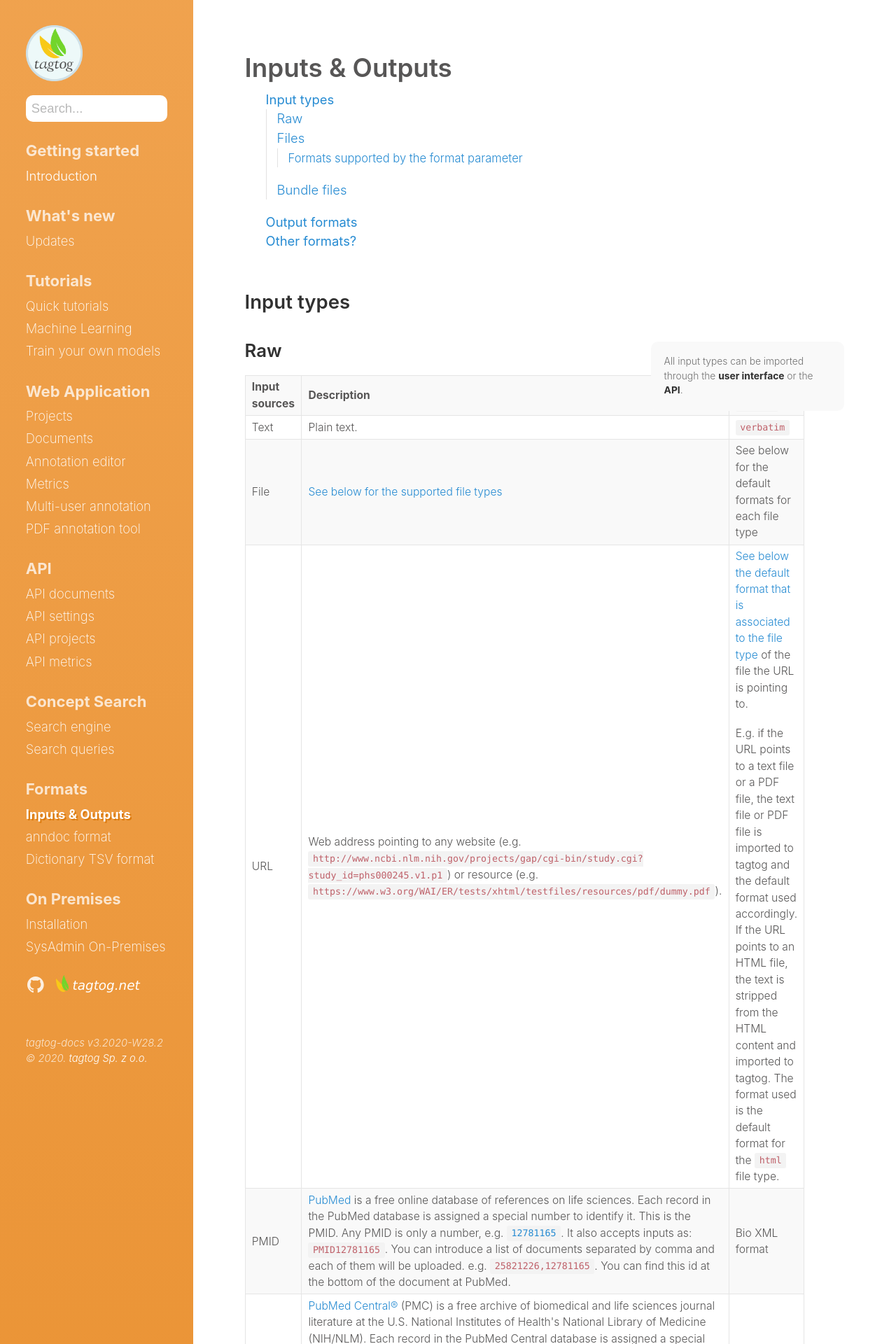
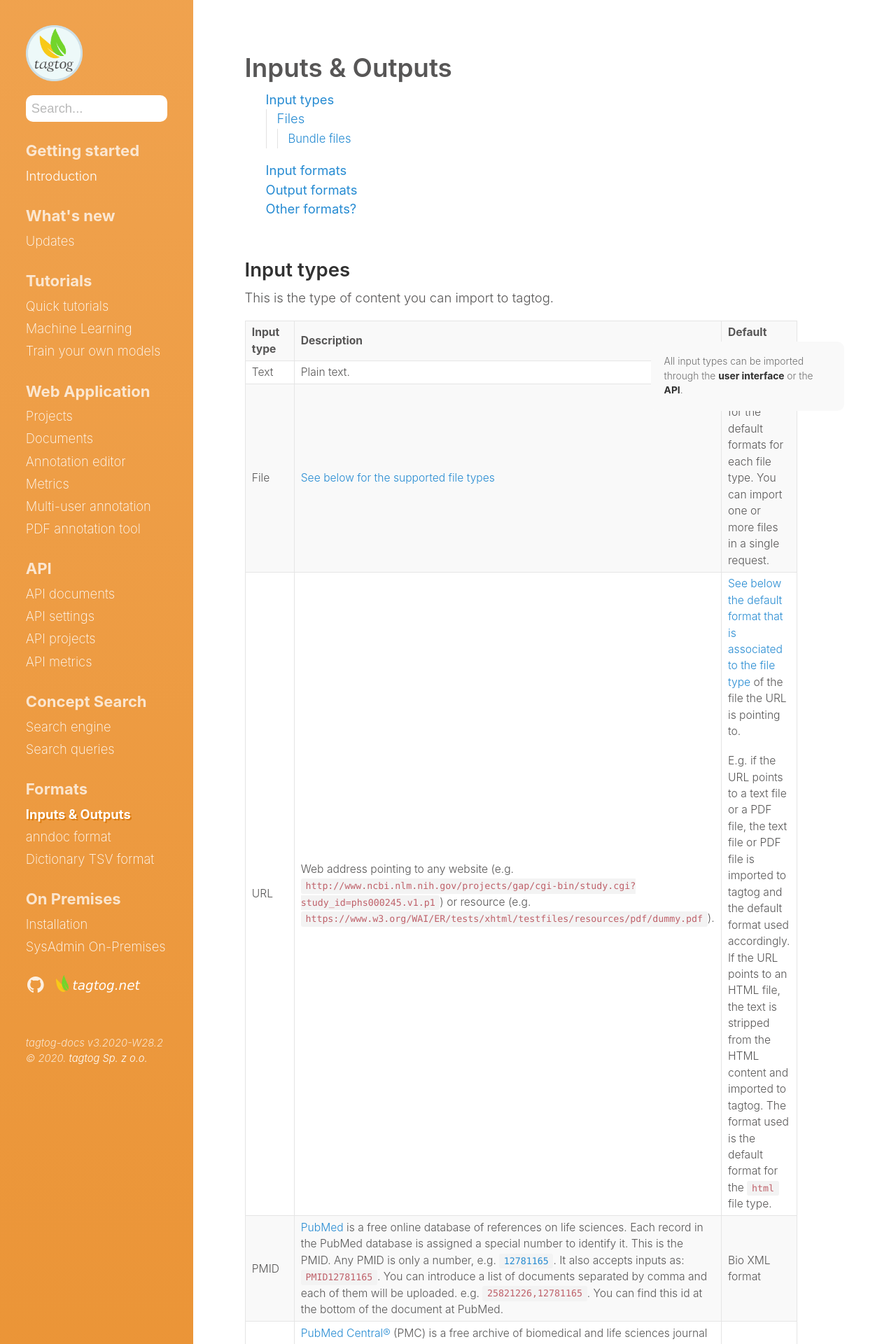
Before and after one commit to tagtogorg/tagtog-doc, a Jekyll site: the page built from ioformats.md, in a window 1280 px wide. Shown: the top 1920 px of the page at 70% size. Built offline with Jekyll 4.4.1, drawn with Linux system fonts in a browser that asks for light colours; nearby versions of some CDN libraries; emoji names are drawn with the system emoji font; some of the changed text lies outside the part shown.

Commit message:
Update docs with new formats and advanced options in the content menu

```diff
--- a/ioformats.md
+++ b/ioformats.md
@@ -8,11 +8,11 @@ toc: true
 
 <div class="page-section">
   <h2>Input types</h2>
+  <p>This is the type of content you can import to tagtog.</p>
   <div class="two-third-col">
-    <h3>Raw</h3>
     <table style="width:100%">
       <tr>
-        <th>Input sources</th>
+        <th>Input type</th>
         <th>Description</th>
         <th>Default <code>format</code></th>
       </tr>
@@ -24,7 +24,7 @@ toc: true
       <tr>
         <td>File</td>
         <td><a href="#files">See below for the supported file types</a></td>
-        <td>See below for the default formats for each file type</td>
+        <td>See below for the default formats for each file type. You can import one or more files in a single request.</td>
       </tr>
       <tr>
         <td>URL</td>
@@ -104,11 +104,32 @@ toc: true
         The format is <strong>automatically recognized</strong> by the file extension; no other parameter is needed.
       </div>
     </div>
+    <div class="two-third-col">
+      <h4>Bundle files</h4>
+      <table style="width:100%">
+        <tr>
+          <th>File extension</th>
+          <th>Description</th>
+        </tr>
+        <tr>
+          <td><code>tar.gz</code></td>
+          <td><span class="soon">tarball gzip. Bundle of files with accepted format.</span> Coming soon.</td>
+        </tr>
+        <tr>
+          <td><code>zip</code></td>
+          <td><span class="soon">zip file. Bundle of files with accepted format.</span> Coming soon</td>
+        </tr>
+      </table>
+    </div>
+
+  <div class="one-third-col">
+
+  </div>
   <div class="two-third-col">
-    <h4>Formats supported by the <code>format</code> parameter</h4>
+    <h2>Input formats</h2>
     <p>If there is no format specified, the default format for the content imported is used.</p>
-    <p>In the API, use the <a href="API_documents_v1.html#import-annotated-documents-post"><code>format</code> parameter</a> to "force" the format. In the GUI, open the Advanced options under the upload panel to explicitly select a format.</p>
-    <p>Below you find the different formats. There are formats that are used when you import <strong>only content</strong>, and other formats that you should use when you import <strong>pre-annotated</strong> documents. The latter is useful if you want to import documents that were annotated outside tagtog (for example by your own machine learning model) or you want to update the annotations for a specific document.</p>
+    <p>In the API, use the <a href="API_documents_v1.html#import-annotated-documents-post"><code>format</code> parameter</a> to set the format. In the GUI, open the Advanced options under the upload panel to select a format. In both ways, you explicitly "force" tagtog to represent the content by the format selected.</p>
+    <p>Below you find the different formats. There are formats that are used when you import <strong>only content</strong>, and other formats that you should use when you import <strong>pre-annotated</strong> content. The latter is useful if you want to import documents that were annotated outside tagtog (for example by your own machine learning model) or you want to update the annotations for a specific document.</p>
     <table style="width:100%">
       <tr>
         <th>Content</th>
@@ -155,27 +176,7 @@ toc: true
   </div>
 
 
-  <div class="two-third-col">
-    <h3>Bundle files</h3>
-    <table style="width:100%">
-      <tr>
-        <th>File extension</th>
-        <th>Description</th>
-      </tr>
-      <tr>
-        <td><code>tar.gz</code></td>
-        <td><span class="soon">tarball gzip. Bundle of files with accepted format.</span> Coming soon.</td>
-      </tr>
-      <tr>
-        <td><code>zip</code></td>
-        <td><span class="soon">zip file. Bundle of files with accepted format.</span> Coming soon</td>
-      </tr>
-    </table>
-  </div>
 
-  <div class="one-third-col">
-
-  </div>
 
 </div>
 
```
Also changed, not shown: API_documents_v1.md (+5 -5 lines), documents.md (+42 -20 lines), pdf-annotation-tool.md (+1 -1 lines), projects.md (+1 -1 lines), updates.md (+3 -3 lines).
